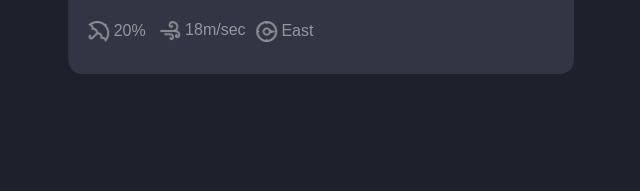
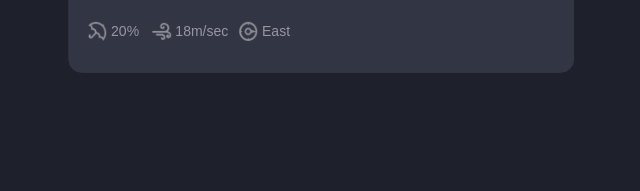
Before and after one commit to Shirly-D/WeatherCheck, a plain HTML site: page index.html in a window 1280 px wide. Shown: the part 581-772 px from the top of the page, 319-959 px from the left. Drawn offline with Linux system fonts and the light colour scheme.

Commit message:
css style commit

```diff
--- a/assets/css/style.css
+++ b/assets/css/style.css
@@ -159,7 +159,7 @@ header h1 span > span {
 
 header h1 span > span::first-letter { text-transform: lowercase; }
 
-.menu .bar { text-indent: -9999px; }
+.menu .bar { text-indent: 10000px; }
 .hamburger { display: none; }
 
 .menu {
@@ -323,7 +323,7 @@ header h1 span > span::first-letter { text-transform: lowercase; }
 }
 
 .weather-condition {
-  width: 50%;
+  width: 45%;
   margin-top: 25px;
   display: -webkit-box;
   display: -ms-flexbox;
@@ -350,6 +350,7 @@ header h1 span > span::first-letter { text-transform: lowercase; }
 .weather-condition p {
   display: inline-block;
   color: #9597A0;
+  font-size: 14px;
 }
 /* section banner end */
 
@@ -616,7 +617,7 @@ header h1 span > span::first-letter { text-transform: lowercase; }
   display: inline-block;
 }
 
-.image-list li figure img { border-radius: 10px 0 0 10px; }
+.image-list li figure img {  border-radius: 10px 0 0 10px; }
 
 .image-list .text {
   width: 43%;
```
